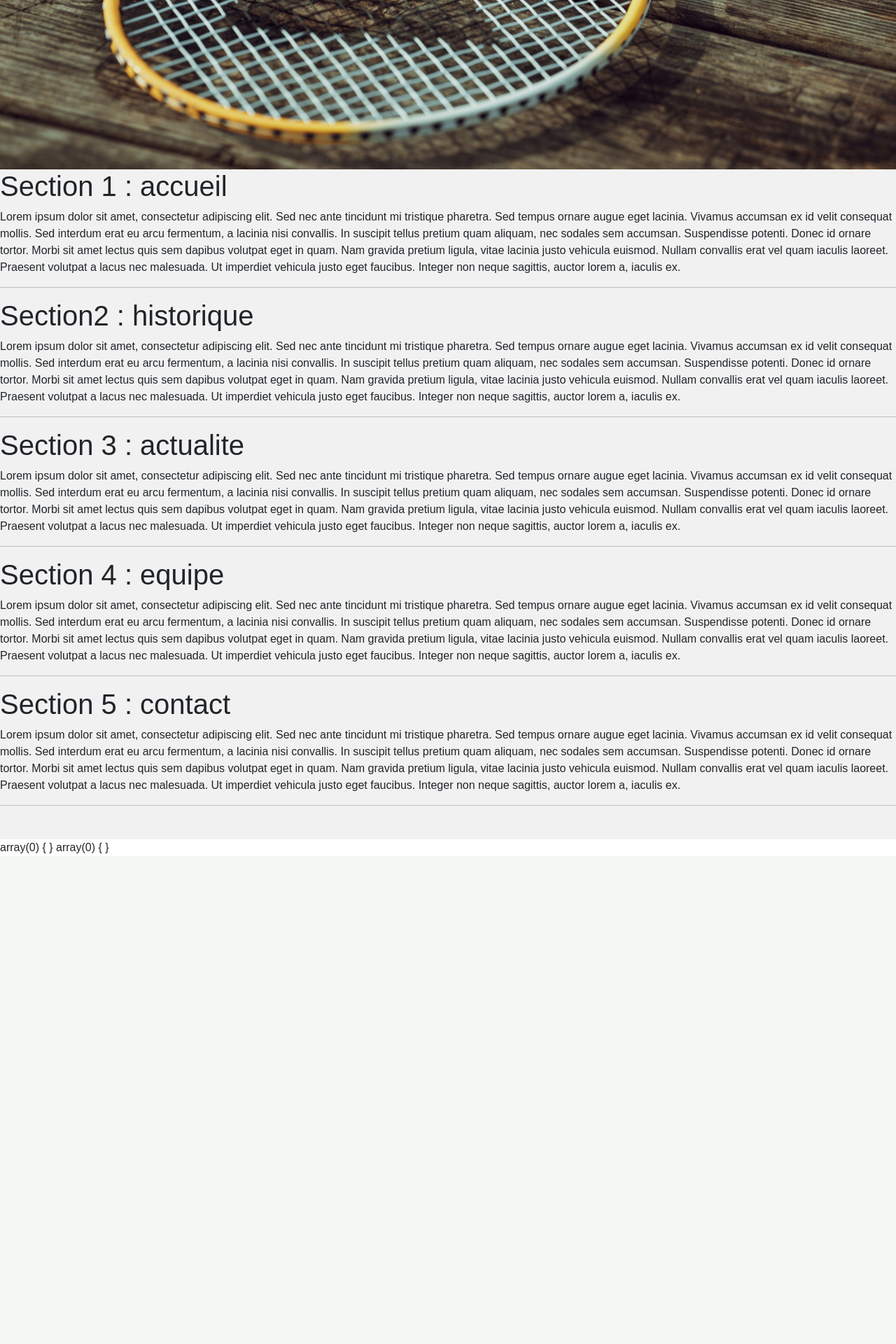
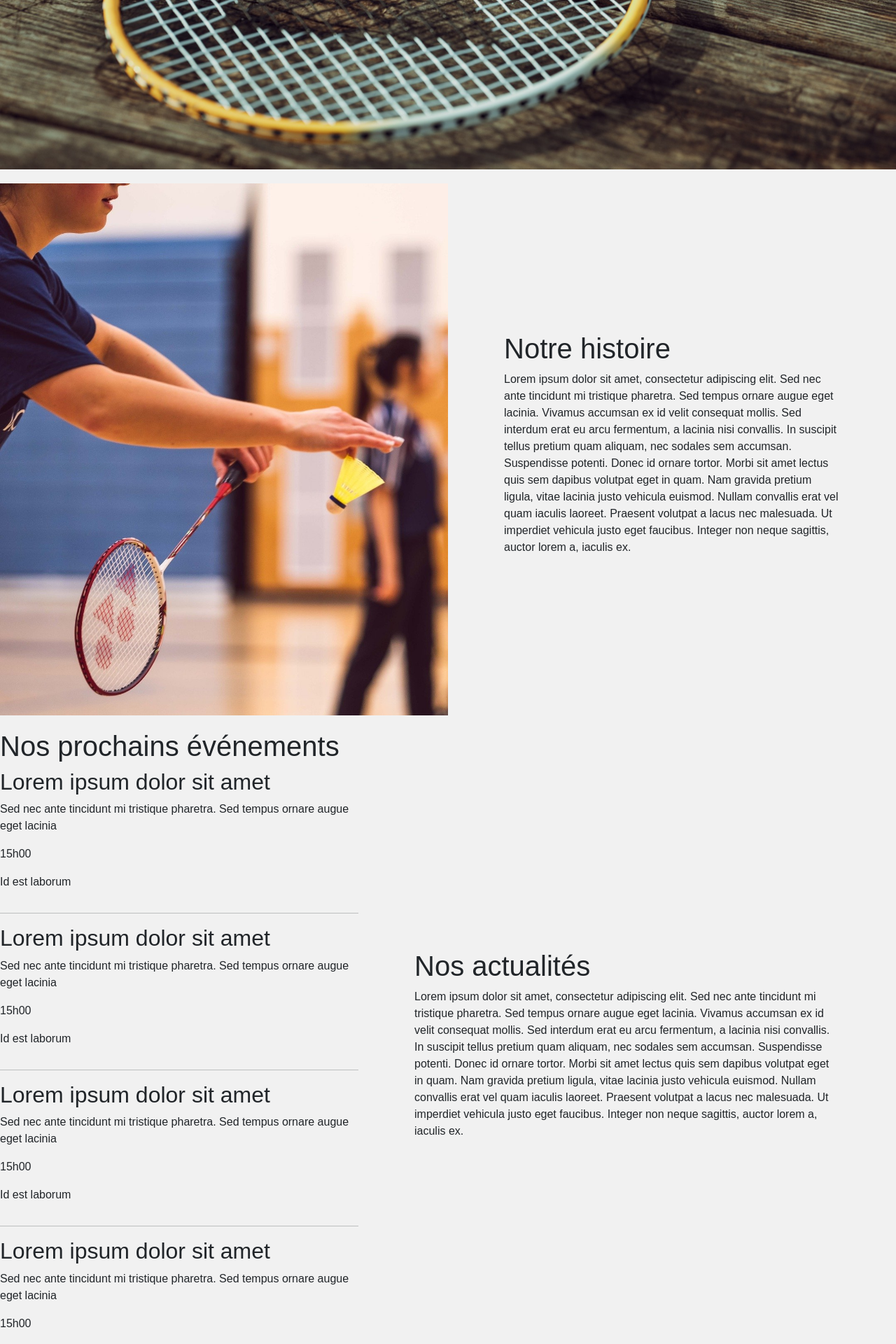
Before and after one commit to Adidooouuu/PHP-SQL, a PHP site: page / in a window 1280 px wide. Shown: the part 558-2478 px from the top of the page at 70% size. Before the commit the page ends 1777 px from the top, so only its background shows below. Run offline with PHP 8.4, Linux system fonts and the light colour scheme; data comes from the database, SQL or seed files in the repository.

Commit message:
Positionnement brouillon des éléments d'historique et actus/events display flex sur toutes les sections, en attente de perfectionnement.

```diff
--- a/assets/css/style.css
+++ b/assets/css/style.css
@@ -23,6 +23,19 @@ body
   background-size: cover;
   width: 100%;
   min-height: 100vh;
+}
+
+img
+{
+  display : block;
+  max-width : 100%;
+  height : 100%;
+}
+
+main
+{
+  background-color: #f1f1f1;
+  padding-bottom: 2rem;
 }
 
 .header
@@ -51,18 +64,64 @@ body
   text-decoration: underline;
 }
 
-.btn-primary
+.btn-primary, .btn-primary:hover, .btn-primary:focus
 {
   background : #FFFFFF;
   color : #FF8E00;
   border-style : none;
 }
 
-main{
-  background-color: #f1f1f1;
-  padding-bottom: 2rem;
+.btn-primary:hover
+{
+  border-radius : 10px;
 }
 
+.main_centered
+{
+  max-width : 100rem;
+  margin : 0 auto;
+}
+
+.flex
+{
+  display : flex;
+  flex-flow : row wrap;
+	align-items: center;
+	justify-content: center;
+  width : 100%;
+  min-height : 100vh;
+}
+
+.img-placing, .text
+{
+  flex: 0 0 50%;
+  max-width: 50%;
+}
+
+.text-centering, .news
+{
+display : flex;
+flex-flow : column wrap;
+padding : 0 5rem;
+}
+
+.events
+{
+  flex: 0 0 40%;
+  max-width: 40%;
+}
+
+.news
+{
+  flex: 0 0 60%;
+  max-width: 60%;
+}
+
+.event
+{
+  display : flex;
+  flex-flow : column wrap;
+}
 
 
 /*Accueil*/
--- a/index.php
+++ b/index.php
@@ -26,7 +26,7 @@ session_start();
       <nav class = "nav">
         <ul class="nav nav-pills nav-fill">
           <li class="nav-item">
-            <a class="nav-link" aria-current="page" href="#accueil">Accueil</a>
+            <a class="nav-link" aria-current="page" href="index.php">Accueil</a>
           </li>
           <li class="nav-item">
             <a class="nav-link" href="#historique">Historique</a>
@@ -47,35 +47,73 @@ session_start();
     </header>
 
     <main>
-      <section id="accueil">
-        <h1>Section 1 : accueil</h1>
+      <div class="main_centered">
+        <section id="historique" class="flex">
+          <div class="img-placing">
+            <img src="assets/img/badminton_historique.jpg" alt="Joueur de badminton avec volant.">
+          </div>
+          <div class="text">
+            <div class="text-centering">
+              <h1>Notre histoire</h1>
+              <p>
+                Lorem ipsum dolor sit amet, consectetur adipiscing elit. Sed nec ante tincidunt mi tristique pharetra. Sed tempus ornare augue eget lacinia. Vivamus accumsan ex id velit consequat mollis. Sed interdum erat eu arcu fermentum, a lacinia nisi convallis. In suscipit tellus pretium quam aliquam, nec sodales sem accumsan. Suspendisse potenti. Donec id ornare tortor. Morbi sit amet lectus quis sem dapibus volutpat eget in quam. Nam gravida pretium ligula, vitae lacinia justo vehicula euismod. Nullam convallis erat vel quam iaculis laoreet. Praesent volutpat a lacus nec malesuada. Ut imperdiet vehicula justo eget faucibus. Integer non neque sagittis, auctor lorem a, iaculis ex.
+              </p>
+            </div>
+          </div>
+        </section>
+
+        <section id="actualite" class="flex">
+          <div class="events">
+            <h1>Nos prochains événements</h1>
+            <div class="event">
+              <h2 class="event_title">Lorem ipsum dolor sit amet</h2>
+              <p class="event_location">Sed nec ante tincidunt mi tristique pharetra. Sed tempus ornare augue eget lacinia</p>
+              <p class="event_hour">15h00</p>
+              <p class="event_city">Id est laborum</p>
+              <hr>
+            </div>
+            <div class="event">
+              <h2 class="event_title">Lorem ipsum dolor sit amet</h2>
+              <p class="event_location">Sed nec ante tincidunt mi tristique pharetra. Sed tempus ornare augue eget lacinia</p>
+              <p class="event_hour">15h00</p>
+              <p class="event_city">Id est laborum</p>
+              <hr>
+            </div>
+            <div class="event">
+              <h2 class="event_title">Lorem ipsum dolor sit amet</h2>
+              <p class="event_location">Sed nec ante tincidunt mi tristique pharetra. Sed tempus ornare augue eget lacinia</p>
+              <p class="event_hour">15h00</p>
+              <p class="event_city">Id est laborum</p>
+              <hr>
+            </div>
+            <div class="event">
+              <h2 class="event_title">Lorem ipsum dolor sit amet</h2>
+              <p class="event_location">Sed nec ante tincidunt mi tristique pharetra. Sed tempus ornare augue eget lacinia</p>
+              <p class="event_hour">15h00</p>
+              <p class="event_city">Id est laborum</p>
+            </div>
+          </div>
+          <div class="news">
+            <h1>Nos actualités</h1>
+            <p>
+              Lorem ipsum dolor sit amet, consectetur adipiscing elit. Sed nec ante tincidunt mi tristique pharetra. Sed tempus ornare augue eget lacinia. Vivamus accumsan ex id velit consequat mollis. Sed interdum erat eu arcu fermentum, a lacinia nisi convallis. In suscipit tellus pretium quam aliquam, nec sodales sem accumsan. Suspendisse potenti. Donec id ornare tortor. Morbi sit amet lectus quis sem dapibus volutpat eget in quam. Nam gravida pretium ligula, vitae lacinia justo vehicula euismod. Nullam convallis erat vel quam iaculis laoreet. Praesent volutpat a lacus nec malesuada. Ut imperdiet vehicula justo eget faucibus. Integer non neque sagittis, auctor lorem a, iaculis ex.
+            </p>
+          </div>
+        </section>
+
+        <section id="equipe" class="flex">
+          <h1>Nos équipes</h1>
           <p>Lorem ipsum dolor sit amet, consectetur adipiscing elit. Sed nec ante tincidunt mi tristique pharetra. Sed tempus ornare augue eget lacinia. Vivamus accumsan ex id velit consequat mollis. Sed interdum erat eu arcu fermentum, a lacinia nisi convallis. In suscipit tellus pretium quam aliquam, nec sodales sem accumsan. Suspendisse potenti. Donec id ornare tortor. Morbi sit amet lectus quis sem dapibus volutpat eget in quam. Nam gravida pretium ligula, vitae lacinia justo vehicula euismod. Nullam convallis erat vel quam iaculis laoreet. Praesent volutpat a lacus nec malesuada. Ut imperdiet vehicula justo eget faucibus. Integer non neque sagittis, auctor lorem a, iaculis ex.</p>
           <hr>
         </section>
 
-      <section id="historique">
-        <h1>Section2 : historique</h1>
+        <section id="contact" class="flex">
+          <h1>Nous contacter</h1>
           <p>Lorem ipsum dolor sit amet, consectetur adipiscing elit. Sed nec ante tincidunt mi tristique pharetra. Sed tempus ornare augue eget lacinia. Vivamus accumsan ex id velit consequat mollis. Sed interdum erat eu arcu fermentum, a lacinia nisi convallis. In suscipit tellus pretium quam aliquam, nec sodales sem accumsan. Suspendisse potenti. Donec id ornare tortor. Morbi sit amet lectus quis sem dapibus volutpat eget in quam. Nam gravida pretium ligula, vitae lacinia justo vehicula euismod. Nullam convallis erat vel quam iaculis laoreet. Praesent volutpat a lacus nec malesuada. Ut imperdiet vehicula justo eget faucibus. Integer non neque sagittis, auctor lorem a, iaculis ex.</p>
           <hr>
         </section>
-
-      <section id="actualite">
-        <h1>Section 3 : actualite</h1>
-        <p>Lorem ipsum dolor sit amet, consectetur adipiscing elit. Sed nec ante tincidunt mi tristique pharetra. Sed tempus ornare augue eget lacinia. Vivamus accumsan ex id velit consequat mollis. Sed interdum erat eu arcu fermentum, a lacinia nisi convallis. In suscipit tellus pretium quam aliquam, nec sodales sem accumsan. Suspendisse potenti. Donec id ornare tortor. Morbi sit amet lectus quis sem dapibus volutpat eget in quam. Nam gravida pretium ligula, vitae lacinia justo vehicula euismod. Nullam convallis erat vel quam iaculis laoreet. Praesent volutpat a lacus nec malesuada. Ut imperdiet vehicula justo eget faucibus. Integer non neque sagittis, auctor lorem a, iaculis ex.</p>
-        <hr>
-      </section>
-
-      <section id="equipe">
-        <h1>Section 4 : equipe</h1>
-        <p>Lorem ipsum dolor sit amet, consectetur adipiscing elit. Sed nec ante tincidunt mi tristique pharetra. Sed tempus ornare augue eget lacinia. Vivamus accumsan ex id velit consequat mollis. Sed interdum erat eu arcu fermentum, a lacinia nisi convallis. In suscipit tellus pretium quam aliquam, nec sodales sem accumsan. Suspendisse potenti. Donec id ornare tortor. Morbi sit amet lectus quis sem dapibus volutpat eget in quam. Nam gravida pretium ligula, vitae lacinia justo vehicula euismod. Nullam convallis erat vel quam iaculis laoreet. Praesent volutpat a lacus nec malesuada. Ut imperdiet vehicula justo eget faucibus. Integer non neque sagittis, auctor lorem a, iaculis ex.</p>
-        <hr>
-      </section>
-
-      <section id="contact">
-        <h1>Section 5 : contact</h1>
-        <p>Lorem ipsum dolor sit amet, consectetur adipiscing elit. Sed nec ante tincidunt mi tristique pharetra. Sed tempus ornare augue eget lacinia. Vivamus accumsan ex id velit consequat mollis. Sed interdum erat eu arcu fermentum, a lacinia nisi convallis. In suscipit tellus pretium quam aliquam, nec sodales sem accumsan. Suspendisse potenti. Donec id ornare tortor. Morbi sit amet lectus quis sem dapibus volutpat eget in quam. Nam gravida pretium ligula, vitae lacinia justo vehicula euismod. Nullam convallis erat vel quam iaculis laoreet. Praesent volutpat a lacus nec malesuada. Ut imperdiet vehicula justo eget faucibus. Integer non neque sagittis, auctor lorem a, iaculis ex.</p>
-        <hr>
-      </section>
+      </div>
+    </main>
 
     <section id="connection">
 
@@ -108,7 +146,7 @@ session_start();
         </div>
       </div>
     </section>
-    </main>
+
     <script src="https://cdn.jsdelivr.net/npm/bootstrap@5.1.2/dist/js/bootstrap.bundle.min.js" integrity="sha384-kQtW33rZJAHjgefvhyyzcGF3C5TFyBQBA13V1RKPf4uH+bwyzQxZ6CmMZHmNBEfJ" crossorigin="anonymous"></script>
     <?php
     // Je commente le code demain !!
```
Also changed, not shown: assets/img/badminton_historique.jpg (added), 1 other file. Lines whose indentation alone changed are shown as unchanged.
